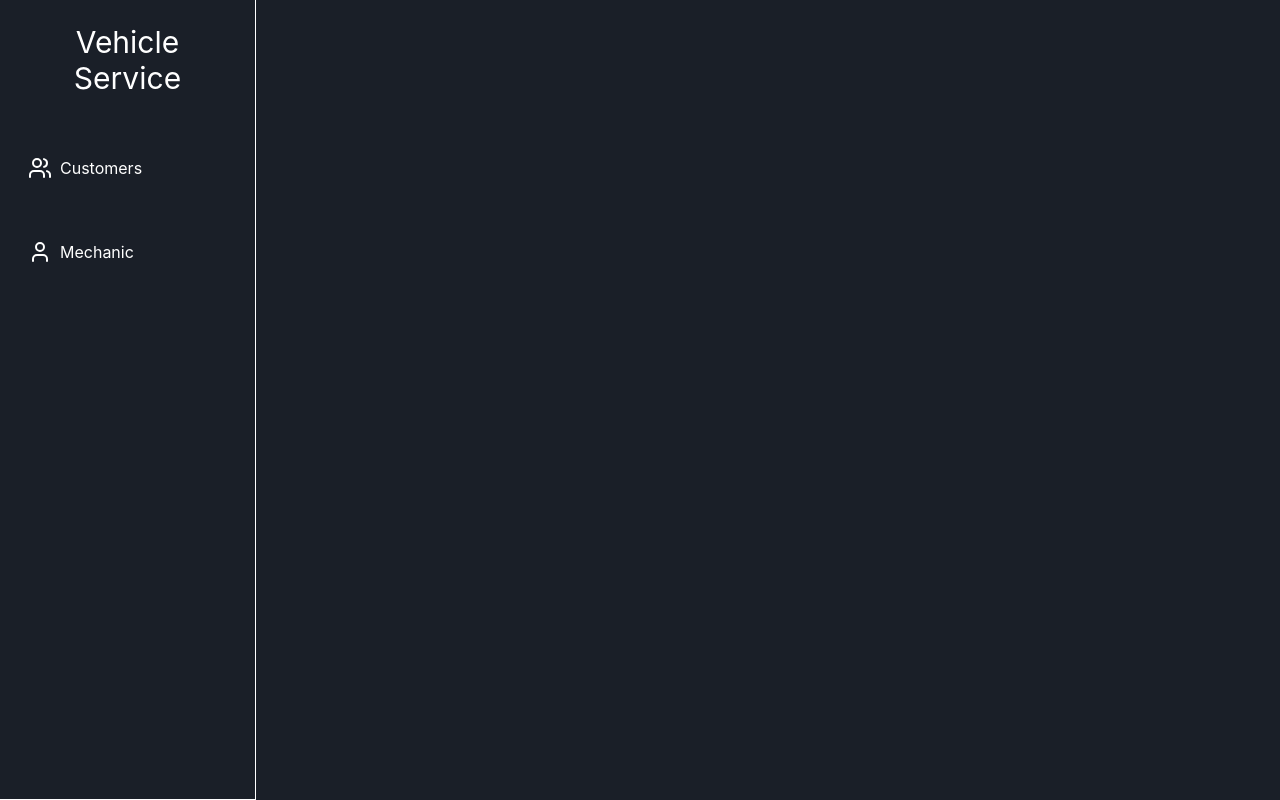
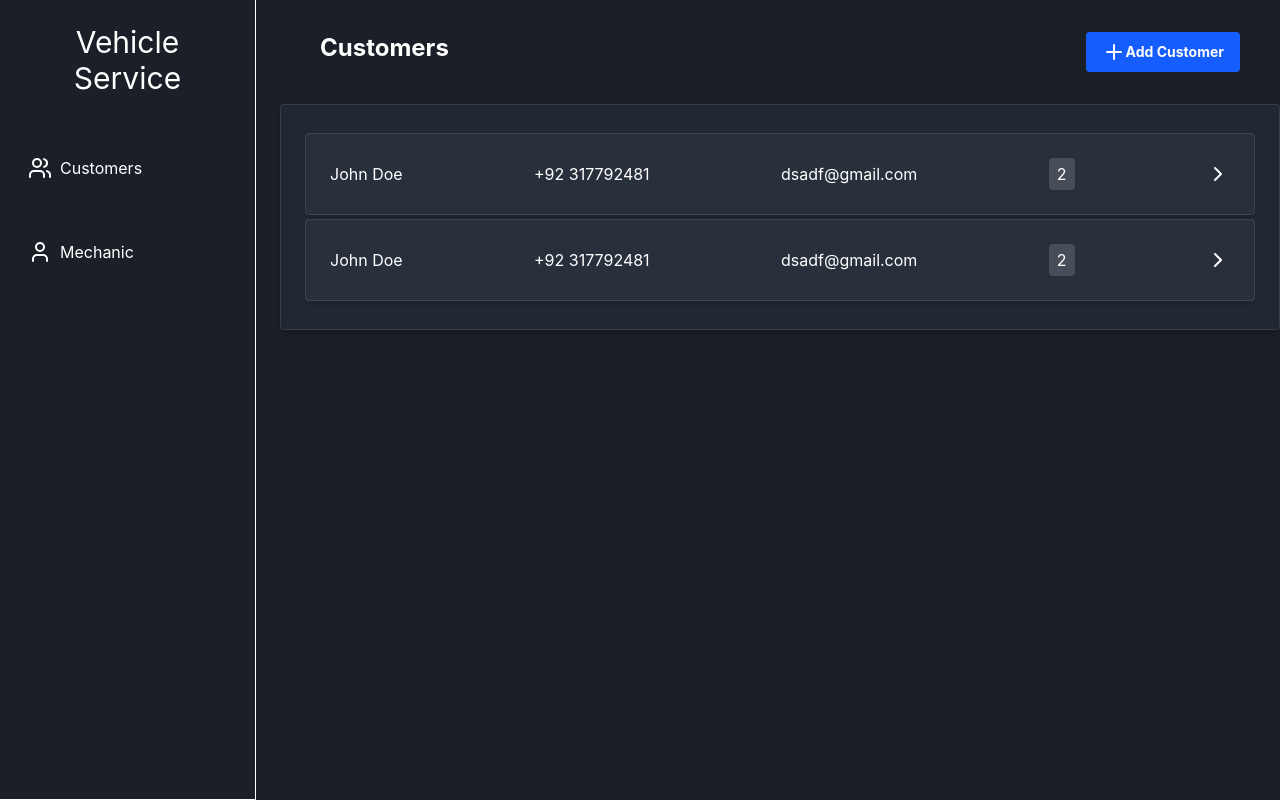
Before and after one commit to md-danish-lg/vehicle-service-frontend, a React (Vite) app: page / in a window 1280 px wide. Built offline with nearby package versions, Linux system fonts and the light colour scheme.

Commit message:
add CustomerList component and integrate it into App; update Table component to improve layout

```diff
--- a/src/App.tsx
+++ b/src/App.tsx
@@ -6,28 +6,16 @@ import { Modal } from "./components/ui/Modal";
 import { X } from "lucide-react";
 import { Table } from "./components/ui/Table";
 import { Sidebar } from "./components/screen/Sidebar";
+import { CustomerList } from "./components/screen/CustomerList";
 
 export default function App() {
     const [isOpen, setIsOpen] = useState(false);
 
-    const tableData = [{
-        id:1,
-        name: "John Doe",
-        phone:"+92 317792481",
-        email: "dsadf@gmail.com",
-        vehicles: 2
-    }, {
-        id:2,
-        name: "John Doe",
-        phone:"+92 317792481",
-        email: "dsadf@gmail.com",
-        vehicles: 2
-    }
-];
 
     return(
         <>
             <Sidebar />
+            <CustomerList />
         </>
 
 
--- /dev/null
+++ b/src/components/screen/CustomerList.tsx
@@ -0,0 +1,34 @@
+import { Plus } from "lucide-react";
+import { Button } from "../ui/Button";
+import { Table } from "../ui/Table";
+
+export function CustomerList(){
+    const tableData = [{
+        id:1,
+        name: "John Doe",
+        phone:"+92 317792481",
+        email: "dsadf@gmail.com",
+        vehicles: 2
+    }, {
+        id:2,
+        name: "John Doe",
+        phone:"+92 317792481",
+        email: "dsadf@gmail.com",
+        vehicles: 2
+    }];
+
+    return (
+        <>
+
+            <div className="ml-70 max-w-300">
+                <div className="flex justify-between overflow-hidden px-10 py-8 text-2xl font-bold">
+                    <h1>Customers</h1>
+                    <Button variant="primary" size="md">
+                        <Plus />Add Customer</Button>
+                </div>
+
+                <Table data={tableData}></Table>
+            </div>
+        </>
+    )
+}
--- a/src/components/ui/Table.tsx
+++ b/src/components/ui/Table.tsx
@@ -24,7 +24,8 @@ export function Table({data}: TableProps) {
         </Card>
     )
     return(
-        <Card className="">
+        <Card className="w-full">
+
             <div>
                 {tableItems}
             </div>
```
